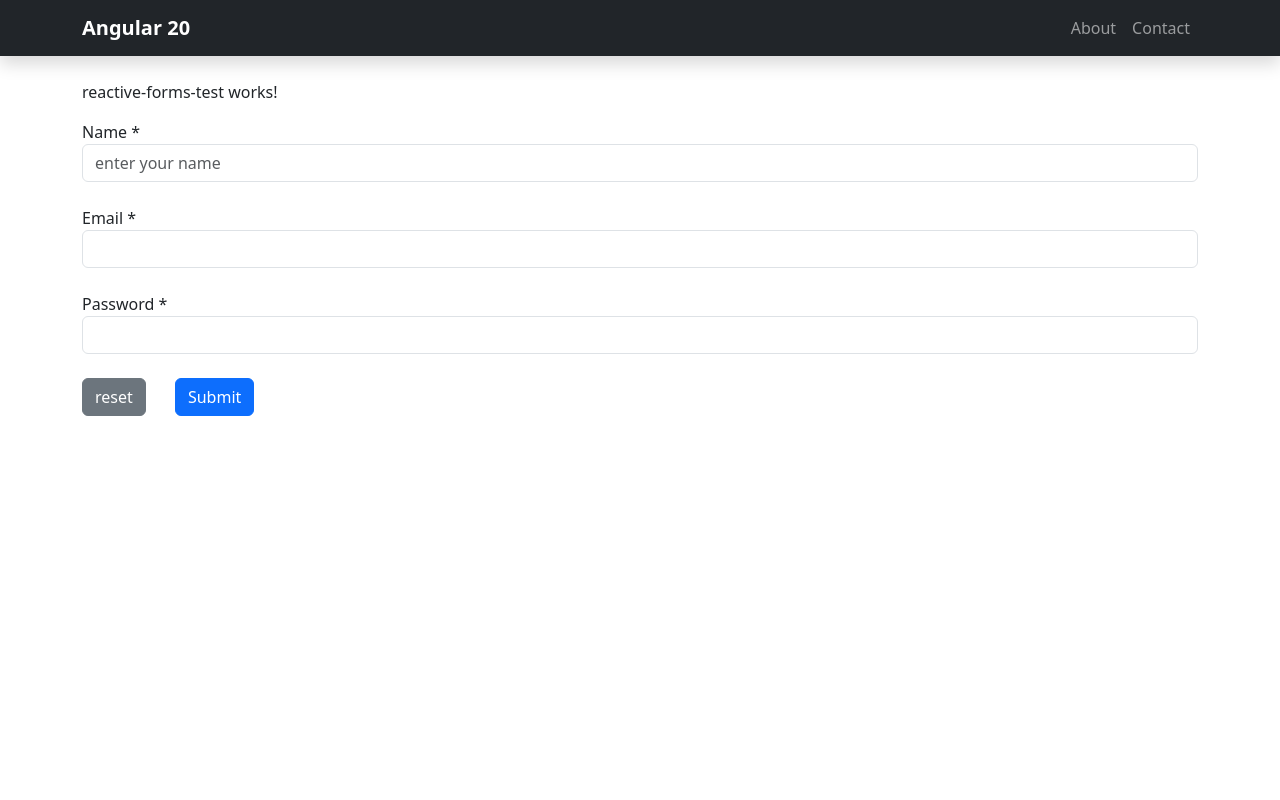
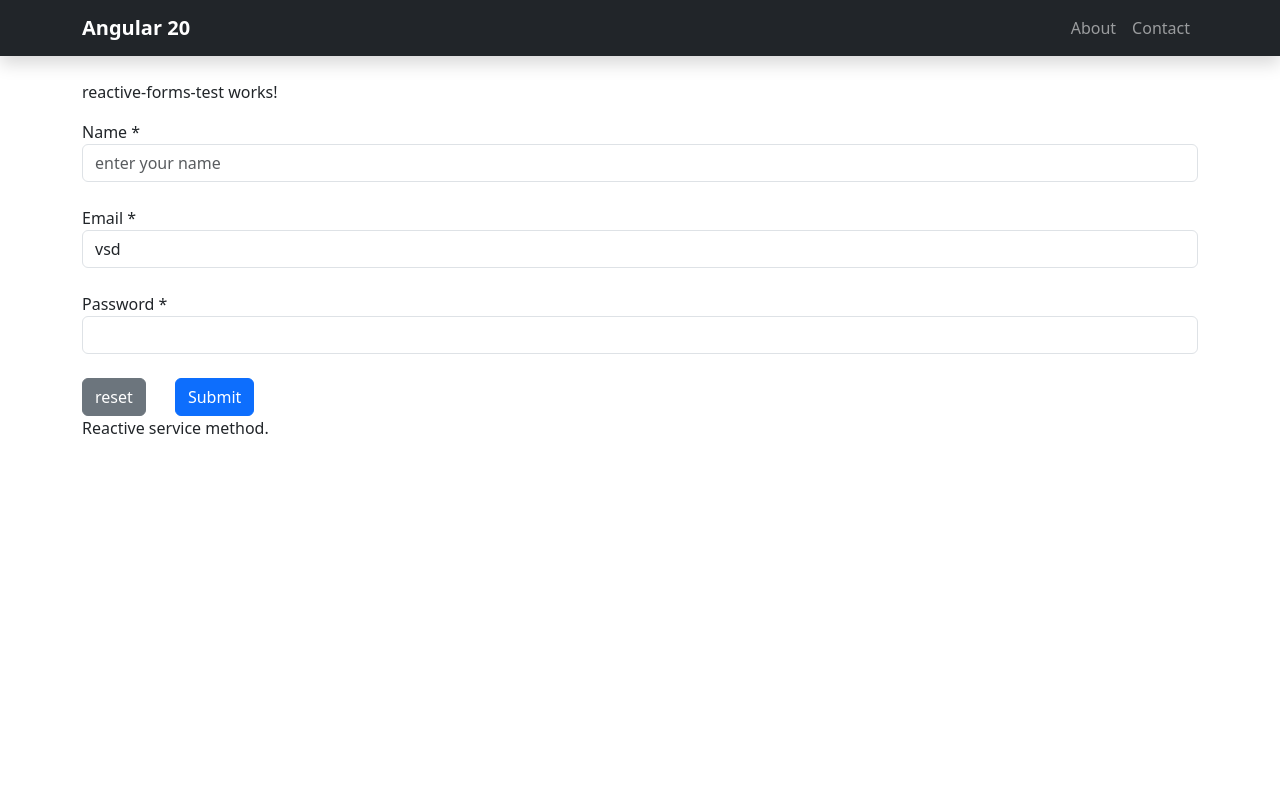
Before and after one commit to SaiReddyA/Angular-20-Testing, an Angular app in the folder my-Angular-Project/: page /reactive in a window 1280 px wide. Shown: the top 800 px of the page. Built offline with nearby package versions, Linux system fonts and the light colour scheme.

Commit message:
custom validators

```diff
--- /dev/null
+++ b/my-Angular-Project/src/app/Components/reactive-forms-test/noSpaceValidator.ts
@@ -0,0 +1,14 @@
+import { AbstractControl, ValidationErrors } from "@angular/forms";
+
+export function noSpaceValidator(control:AbstractControl) : ValidationErrors | null {
+
+    if(control?.value.includes(' ')){
+        return { noSpace : true}
+    }
+
+    if(control?.value.includes('@')){
+        return { atsymbol : true}
+    }
+
+    return null;
+}
--- a/my-Angular-Project/src/app/Components/reactive-forms-test/reactive-forms-test.html
+++ b/my-Angular-Project/src/app/Components/reactive-forms-test/reactive-forms-test.html
@@ -16,10 +16,26 @@
      @if(formGroup.get('name')?.errors?.['maxLength']){
         <span class="text-danger"> Name is maxLength. </span> <br>
     }
+     @if(formGroup.get('name')?.errors?.['noSpace']){
+        <span class="text-danger"> Name should not contain space. </span> <br>
+    }
+     @if(formGroup.get('name')?.errors?.['atsymbol']){
+        <span class="text-danger"> Name should not @ symbol. </span> <br>
+    }
 
     Email * <input type="email" name="" id="" class="form-control" formControlName="email"> <br>
+        @if(formGroup.get('email')?.touched  && formGroup.get('email')?.errors?.['required']){
+        <span class="text-danger"> Email is required. </span> <br>
+    }
+      @if(formGroup.get('email')?.errors?.['noSpace']){
+        <span class="text-danger"> Email should not contain space. </span> <br>
+    }
+
+
     Password * <input type="password" name="" id="" class="form-control" formControlName="password"> <br>
     <button type="reset" class="btn btn-secondary" >reset</button> &nbsp; &nbsp; &nbsp;
     <button type="submit" class="btn btn-primary"  >Submit</button>
     <!-- <button type="submit" class="btn btn-primary" [disabled]="formGroup.invalid" >Submit</button> -->
 </form>
+
+{{this.reactive.GetData()}}
--- a/my-Angular-Project/src/app/Components/reactive-forms-test/reactive-forms-test.ts
+++ b/my-Angular-Project/src/app/Components/reactive-forms-test/reactive-forms-test.ts
@@ -1,5 +1,7 @@
 import { Component } from '@angular/core';
 import { FormBuilder, FormControl, FormGroup, ReactiveFormsModule, Validators } from '@angular/forms';
+import { noSpaceValidator } from './noSpaceValidator';
+import { Reactive } from '../../Services/reactive';
 
 @Component({
   selector: 'app-reactive-forms-test',
@@ -10,7 +12,7 @@ import { FormBuilder, FormControl, FormGroup, ReactiveFormsModule, Validators }
 export class ReactiveFormsTest {
 
   formGroup!: FormGroup
-  constructor(private fb:FormBuilder){
+  constructor(private fb:FormBuilder, public reactive:Reactive){
     //basic
     //  this.formGroup =  this.fb.group({
     //   name: '',
@@ -26,10 +28,11 @@ export class ReactiveFormsTest {
 
      //with validations
       this.formGroup =  this.fb.group({
-        name: ['', [Validators.required, Validators.maxLength(5)]],
-        email: ['', Validators.required ],
+        name: ['', [Validators.required, Validators.maxLength(5), noSpaceValidator]],
+        email: ['vsd', [Validators.required, noSpaceValidator, Validators.maxLength(5)]],
         password:['', Validators.required],
      })
+
   }
 
   Submit(){
@@ -37,5 +40,7 @@ export class ReactiveFormsTest {
     if(!this.formGroup.invalid){
       console.log(this.formGroup.value)
     }
+    console.log(this.reactive.GetData())
   }
+
 }
--- /dev/null
+++ b/my-Angular-Project/src/app/Services/reactive.ts
@@ -0,0 +1,15 @@
+import { Injectable } from '@angular/core';
+import { BehaviorSubject, Subject } from 'rxjs';
+
+@Injectable({
+  providedIn: 'root',
+})
+export class Reactive {
+
+  GetData(): string{
+    return "Reactive service method."
+  }
+  public subject = new Subject<string>();
+  public behavioursubject = new BehaviorSubject<string>("");
+
+}
```
Also changed, not shown: 1 other file (tests, documents, lock files or other folders).
